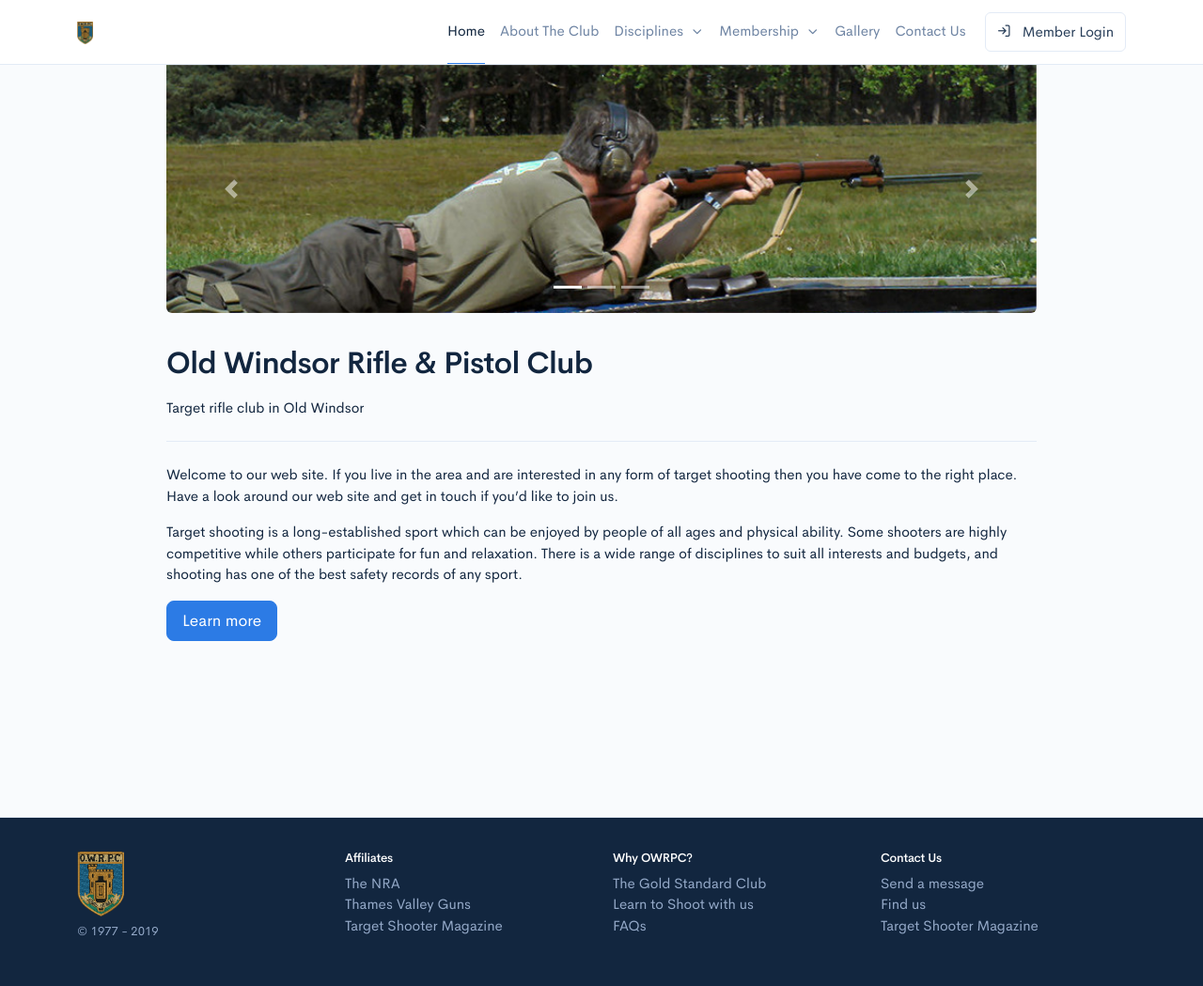
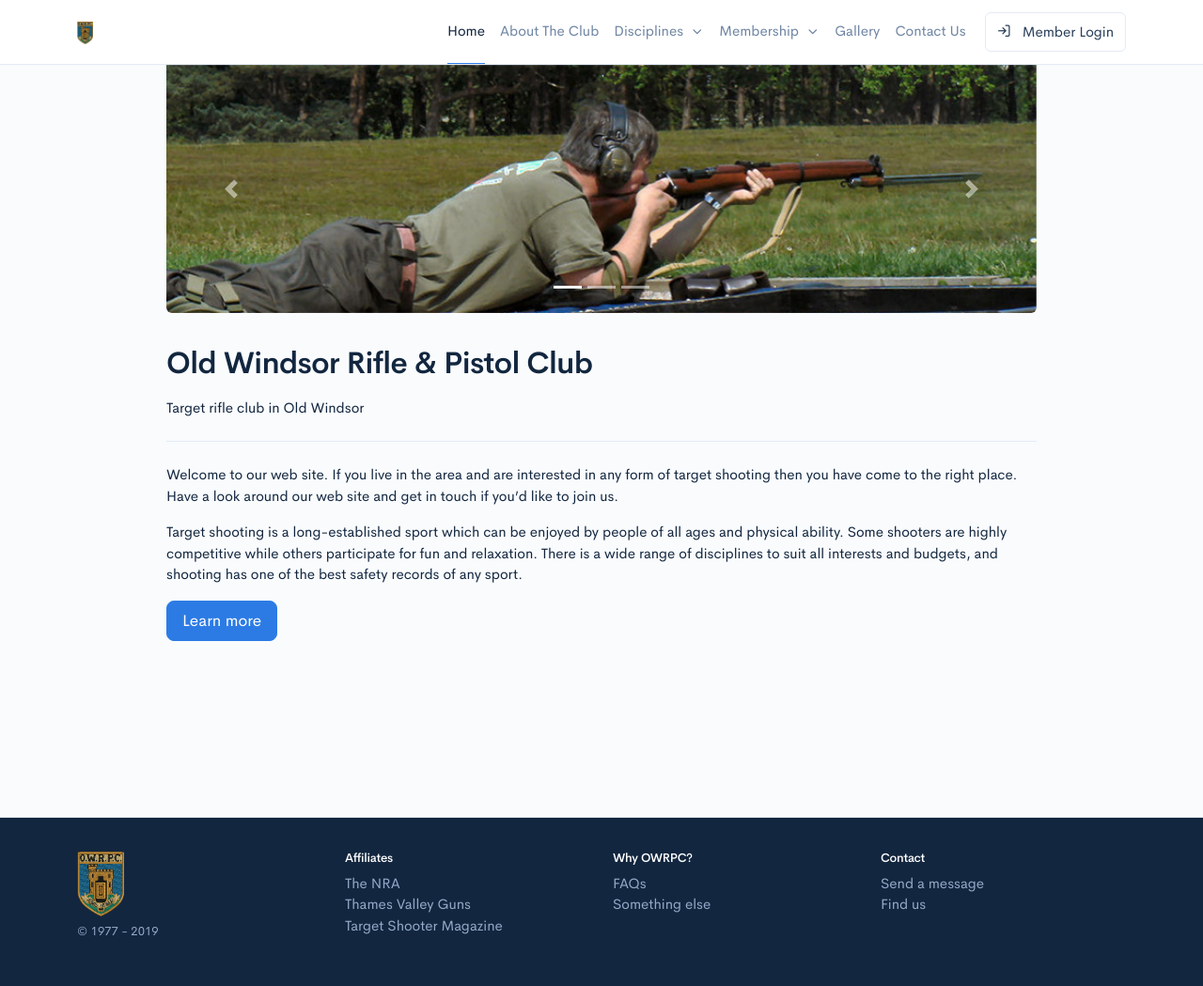
Before and after one commit to djknight90/owrpc-website, a Jekyll site: the page built from index.md, in a window 1280 px wide. Shown: the whole page at 94% size. Built offline with Jekyll 4.4.1, drawn with Linux system fonts in a browser that asks for light colours; nearby versions of some CDN libraries; some web fonts are replaced.

Commit message:
Refactor footer

```diff
--- a/_data/footer-links-2.yml
+++ /dev/null
@@ -1,11 +0,0 @@
-links_list_title: Why OWRPC?
-links:
-
-- title: The Gold Standard Club
-  url: https://nra.org.uk
-
-- title: Learn to Shoot with us
-  url: http://www.thamesvalleyguns.co.uk
-
-- title: FAQs
-  url: http://www.targetshooter.co.uk
--- a/_includes/footer.html
+++ b/_includes/footer.html
@@ -5,30 +5,16 @@
         <img class="mb-2" src="/assets/img/logo.png" alt="" width="50">
         <small class="d-block mb-3 text-muted">&copy; 1977 - {{ "today" | date: "%Y" }}</small>
       </div>
+      {% for item in site.data.footer-links.footer-links %}
         <div class="col-6 col-md">
-        <h5 class="text-white">{{ site.data.footer-links-1.links_list_title }}</h5>
+          <h5 class="text-white">{{ item.title }}</h5>
           <ul class="list-unstyled text-small">
-           {% for item in site.data.footer-links-1.links %}
-              <li><a class="text-muted" href="{{ item.url }}">{{ item.title }}</a></li>
+            {% for entry in item.subfolderitems %}
+              <li><a class="text-muted" href="{{ entry.url }}">{{ entry.page }}</a></li>
             {% endfor %}
           </ul>
         </div>
-      <div class="col-6 col-md">
-        <h5 class="text-white">{{ site.data.footer-links-2.links_list_title }}</h5>
-        <ul class="list-unstyled text-small">
-           {% for item in site.data.footer-links-2.links %}
-              <li><a class="text-muted" href="{{ item.url }}">{{ item.title }}</a></li>
       {% endfor %}
-        </ul>
-      </div>
-      <div class="col-6 col-md">
-        <h5 class="text-white">{{ site.data.footer-links-3.links_list_title }}</h5>
-        <ul class="list-unstyled text-small">
-           {% for item in site.data.footer-links-3.links %}
-              <li><a class="text-muted" href="{{ item.url }}">{{ item.title }}</a></li>
-           {% endfor %}
-        </ul>
-      </div>
     </div>
 
   </div>
```
Also changed, not shown: _data/footer-links-1.yml (deleted, +0 -11 lines), _data/footer-links-3.yml (deleted, +0 -11 lines), _data/footer-links.yml (added, +21 -0 lines). Lines whose indentation alone changed are shown as unchanged.
